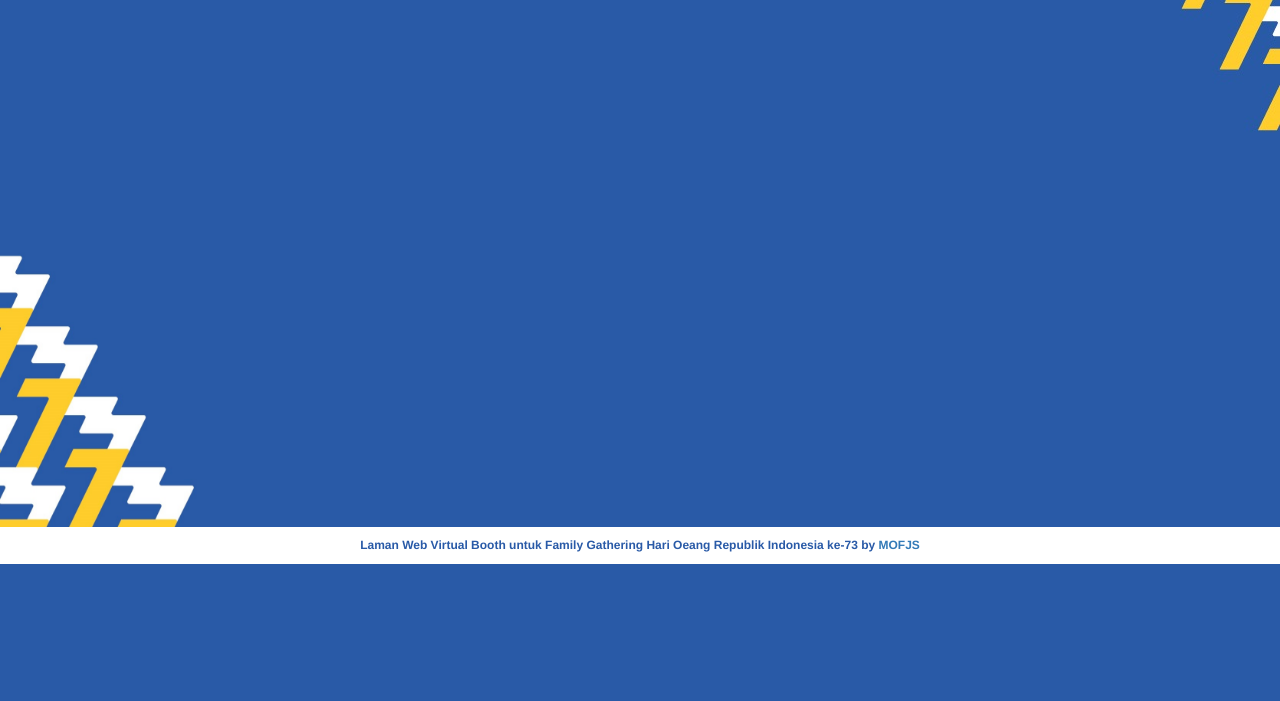
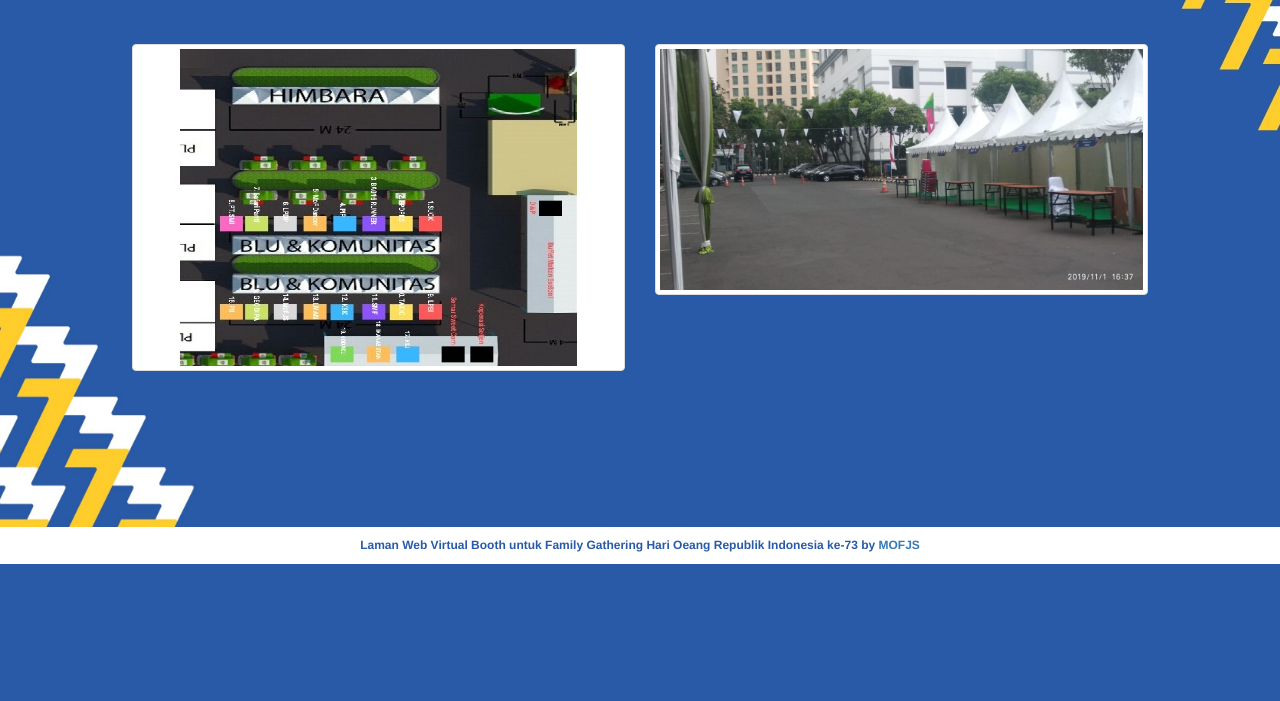
Before and after one commit to maziyank/mof-crossword, a website: page src/map/index.pug in a window 1280 px wide. Shown: the part 236-937 px from the top of the page. Before the commit the page ends 800 px from the top, so only its background shows below. Drawn offline with nearby package versions, Linux system fonts and the light colour scheme; files that its build step writes are made by us from their sources.

Commit message:
add mao and guet book

```diff
--- a/src/index.pug
+++ b/src/index.pug
@@ -14,7 +14,7 @@
         description: "Cari tau lokasi booth MOF.JS di acara Family Gathering Hari Oeang RI ke-73"
       },
       {
-        url: "guest/index.pug",
+        url: "https://form.jotform.me/93044361208451",
         title: "Buku Tamu",
         description: "Isi buku tamu pengunjung booth."
       },
--- a/src/map/index.pug
+++ b/src/map/index.pug
@@ -2,3 +2,13 @@
 
 block vars
   - title = "Find us"
+
+block content
+  h1.title Lokasi Booth Kami
+  .col-sm-6
+    .thumbnail
+      img(src="/assets/img/map1.jpeg", alt="", srcset="")
+
+  .col-sm-6
+    .thumbnail
+      img(src="/assets/img/map2.jpeg", alt="", srcset="")
```
Also changed, not shown: src/assets/img/map1.jpeg (added), src/assets/img/map2.jpeg (added).
